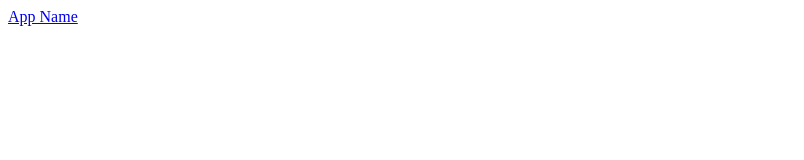
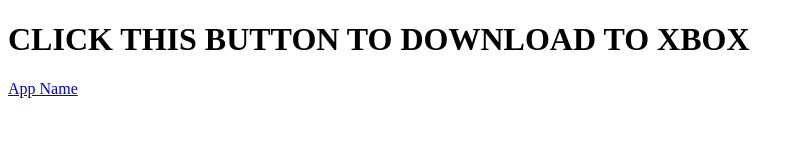
Before and after one commit to mikeybee85/Vulgr.github.io, a plain HTML site: page index.html in a window 1280 px wide. Shown: the whole page, without its empty margins (0-804 px from the left). Drawn offline with Linux system fonts and the light colour scheme.

Commit message:
Update index.html

```diff
--- a/index.html
+++ b/index.html
@@ -1,7 +1,9 @@
-<HTML>
-    <BODY>
-         <p>
-            <a href="ms-windows-store://pdp/?productid=9MT2K45JWP20">App Name</a>
-         </p>
-    </BODY>
-</HTML>
+<!DOCTYPE html>
+<html>
+<body>
+<h1>CLICK THIS BUTTON TO DOWNLOAD TO XBOX</h1>
+<p>
+<a href="ms-windows-store://pdp/?productid=9MT2K45JWP20">App Name</a>
+</p>
+</body>
+</html>
```
